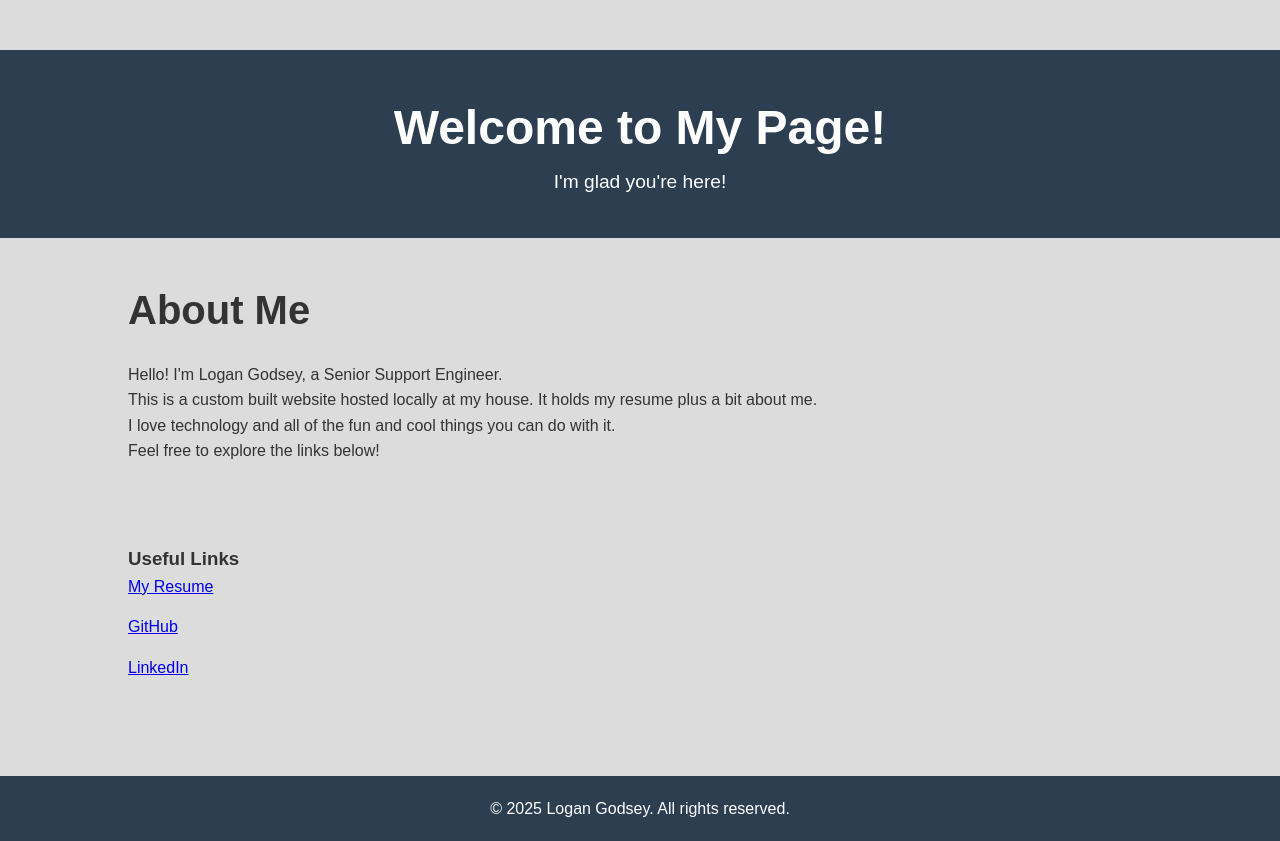
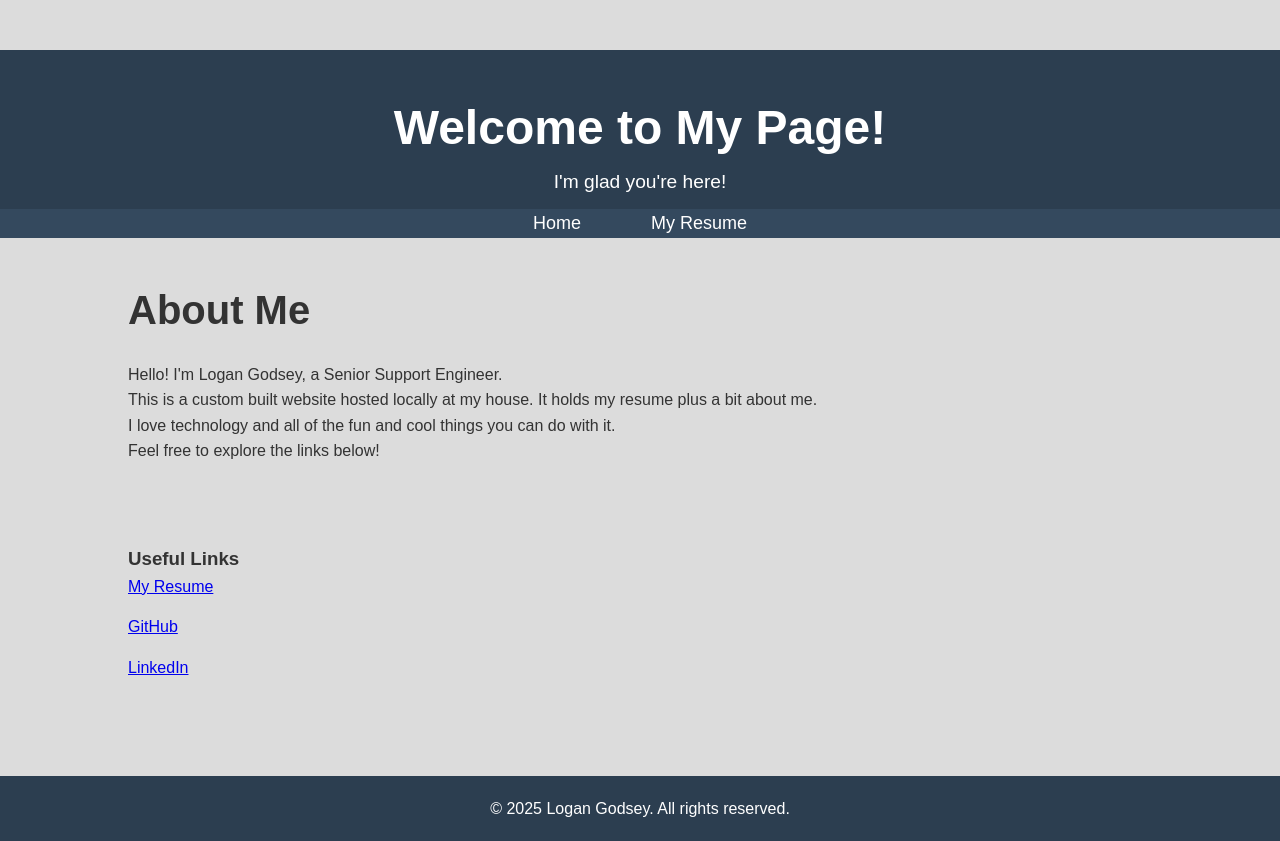
Before and after one commit to imlogang/api-service, a plain HTML site: page website/index.html in a window 1280 px wide. Drawn offline with Linux system fonts and the light colour scheme.

Commit message:
new nav bar

```diff
--- a/website/index.html
+++ b/website/index.html
@@ -9,13 +9,23 @@
 </head>
 <body>
 
+    <!-- Header Section with Navigation -->
     <header>
         <div class="container">
             <h1>Welcome to My Page!</h1>
             <p>I'm glad you're here!</p>
         </div>
+
+        <!-- Navbar within the Header -->
+        <nav class="navbar">
+            <ul>
+                <li><a href="/">Home</a></li>
+                <li><a href="/resume">My Resume</a></li>
+            </ul>
+        </nav>
     </header>
 
+    <!-- About Me Section -->
     <section id="about">
         <div class="container">
             <h2>About Me</h2>
@@ -30,7 +40,7 @@
         <div class="container">
             <h3>Useful Links</h3>
             <ul>
-                <li><a href="/resume">My Resume</a></li></li>
+                <li><a href="/resume">My Resume</a></li>
                 <li><a href="https://www.github.com/imlogang" target="_blank">GitHub</a></li>
                 <li><a href="https://www.linkedin.com/in/logan-godsey/" target="_blank">LinkedIn</a></li>
             </ul>
--- a/website/style.css
+++ b/website/style.css
@@ -19,12 +19,13 @@ body {
     margin: 0 auto;
 }
 
-/* Header */
+/* Header Section */
 header {
     background-color: #2c3e50;
     color: white;
-    padding: 40px 0;
+    padding: 40px 0; /* Adjust header padding */
     text-align: center;
+    position: relative; /* Allow navbar to be positioned at the bottom of the header */
 }
 
 header h1 {
@@ -33,6 +34,39 @@ header h1 {
 
 header p {
     font-size: 1.2em;
+}
+
+/* Navigation Bar inside Header */
+.navbar {
+    background-color: #34495e; /* Slightly lighter background for navbar */
+    position: absolute; /* Position navbar at the bottom of the header */
+    bottom: 0;
+    width: 100%; /* Full width of the header */
+    text-align: center;
+}
+
+.navbar ul {
+    list-style-type: none;
+    padding: 0;
+    margin: 0;
+    display: flex;
+    justify-content: center; /* Center align links */
+}
+
+.navbar ul li {
+    margin: 0 20px; /* Add space between each link */
+}
+
+.navbar ul li a {
+    color: white;
+    padding: 10px 15px; /* Adjust padding for better click area */
+    font-size: 18px;
+    text-decoration: none;
+}
+
+.navbar ul li a:hover {
+    background-color: #ddd;
+    color: black;
 }
 
 /* Section styling */
```
Also changed, not shown: website/resume.html (+8 -1 lines).
